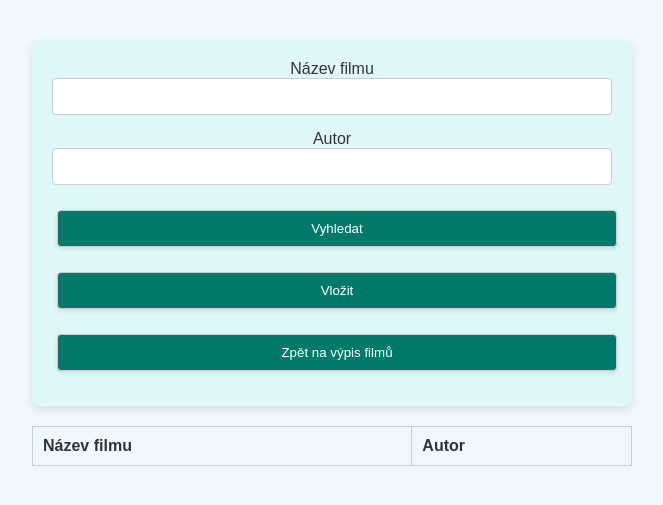
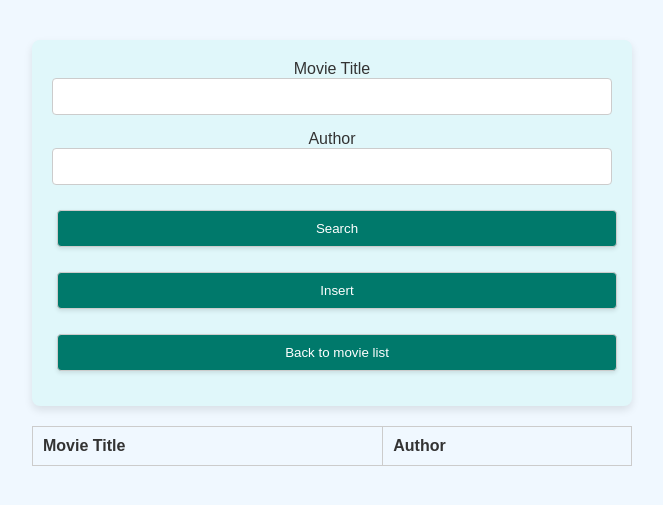
Before and after one commit to Lenkalaznovska/APP_Films, a PHP site: page / in a window 1280 px wide. Shown: the top 505 px of the page, without its empty margins (308-971 px from the left). Run offline with PHP 8.4, Linux system fonts and the light colour scheme; data that the repository does not hold is empty; some libraries are stand-ins or nearby versions.

Commit message:
Update index.php

```diff
--- a/index.php
+++ b/index.php
@@ -1,42 +1,41 @@
 <!DOCTYPE html>
-<html lang="cs-cz">
+<html lang="en">
 <head>
     <meta name="viewport" content="width=device-width, initial-scale=1">
     <meta http-equiv="Content-Type" content="text/html; charset=utf-8">
     <link rel="stylesheet" href="css/style.css">
     <link rel="icon" type="image/x-icon" href="favicon/favicon.png">
-
 </head>
 
 <body>
-    <!-- Formulář pro zadání informací o filmu -->
+    <!-- Form for entering movie information -->
     <div class="form">
         <form action="" method="POST">
-            <label for="nazevFilmu">Název filmu</label><br>
+            <label for="nazevFilmu">Movie Title</label><br>
             <input type="text" name="nazevFilmu"><br>
 
-            <label for="autor">Autor</label><br>
+            <label for="autor">Author</label><br>
             <input type="text" name="autor"><br>
 
-            <!-- Tlačítka pro vyhledávání, vložení a návrat zpět -->
-            <input class="vyhledat" type="submit" value="Vyhledat" name="Vyhledat">
-            <input class="vyhledat" type="submit" value="Vložit" name="Vlozit">
-            <input class="zpet" type="submit" value="Zpět na výpis filmů" name="VratSeNaSeznamFilmu">
+            <!-- Buttons for search, insert, and return -->
+            <input class="vyhledat" type="submit" value="Search" name="Vyhledat">
+            <input class="vyhledat" type="submit" value="Insert" name="Vlozit">
+            <input class="zpet" type="submit" value="Back to movie list" name="VratSeNaSeznamFilmu">
         </form>
     </div>
 
 <?php
-// Připojení k databázi
+// Database connection
 include "conn.php";
 
-// Vložení nového filmu
+// Inserting a new movie
 if ($_SERVER["REQUEST_METHOD"] == "POST" && isset($_POST["Vlozit"])) {
     $nazevFilmu = mysqli_real_escape_string($conn, $_POST["nazevFilmu"]);
     $autor = mysqli_real_escape_string($conn, $_POST["autor"]);
 
-    // Kontrola, zda jsou vyplněna povinná pole
+    // Check if required fields are filled
     if (!empty($nazevFilmu) && !empty($autor)) {
-        // Kontrola, zda film s daným názvem již existuje v databázi
+        // Check if a movie with the given title already exists in the database
         $sqlDuplicateCheck = "SELECT COUNT(*) as pocet FROM filmy WHERE `Název filmu` = ?";
         $stmt = $conn->prepare($sqlDuplicateCheck);
         $stmt->bind_param("s", $nazevFilmu);
@@ -45,18 +44,18 @@ if ($_SERVER["REQUEST_METHOD"] == "POST" && isset($_POST["Vlozit"])) {
         $stmt->fetch();
         $stmt->close();
 
-        // Pokud film již existuje, zobrazí se upozornění potvrzení o aktualizaci záznamu
+        // If the movie already exists, show confirmation alert for updating the record
         if ($duplicateResult > 0) {
-            echo "<p>Tento film již existuje v databázi s jiným autorem.</p>";
-            echo "<p>Opravdu chcete aktualizovat existující záznam s novým autorem?</p>";
+            echo "<p>This movie already exists in the database with a different author.</p>";
+            echo "<p>Do you really want to update the existing record with the new author?</p>";
             echo '<form action="" method="POST">
                     <input type="hidden" name="confirmUpdate" value="true">
                     <input type="hidden" name="nazevFilmu" value="' . htmlspecialchars($nazevFilmu) . '">
                     <input type="hidden" name="autor" value="' . htmlspecialchars($autor) . '">
-                    <input class="vyhledat" type="submit" value="Potvrdit aktualizaci" name="Potvrdit aktualizaci">
+                    <input class="vyhledat" type="submit" value="Confirm Update" name="Potvrdit aktualizaci">
                 </form>';
         } else {
-            // Pokud film neexistuje, provede se vložení nového záznamu
+            // If the movie does not exist, insert a new record
             $sql = "INSERT INTO filmy (`Název filmu`, `Autor`) VALUES (?, ?)";
             $stmt = $conn->prepare($sql);
             $stmt->bind_param("ss", $nazevFilmu, $autor);
@@ -64,17 +63,17 @@ if ($_SERVER["REQUEST_METHOD"] == "POST" && isset($_POST["Vlozit"])) {
             $stmt->close();
         }
     } else {
-        // Pokud nejsou vyplněna povinná pole, zobrazí se chybové hlášení
-        echo "<p>Vyplňte všechna povinná pole.</p>";
+        // If required fields are not filled, show error message
+        echo "<p>Fill in all required fields.</p>";
     }
 }
 
-// Zpracování potvrzení o aktualizaci existujícího záznamu
+// Handling confirmation for updating an existing record
 if ($_SERVER["REQUEST_METHOD"] == "POST" && isset($_POST["confirmUpdate"])) {
     $nazevFilmu = mysqli_real_escape_string($conn, $_POST["nazevFilmu"]);
     $newAutor = mysqli_real_escape_string($conn, $_POST["autor"]);
 
-    // Aktualizace autora pro existující film
+    // Updating the author for an existing movie
     $sql = "UPDATE filmy SET `Autor` = ? WHERE `Název filmu` = ?";
     $stmt = $conn->prepare($sql);
     $stmt->bind_param("ss", $newAutor, $nazevFilmu);
@@ -82,16 +81,16 @@ if ($_SERVER["REQUEST_METHOD"] == "POST" && isset($_POST["confirmUpdate"])) {
     $stmt->close();
 }
 
-// Zpracování formuláře pro vyhledání filmu
+// Processing the movie search form
 if ($_SERVER["REQUEST_METHOD"] == "POST" && isset($_POST["Vyhledat"])) {
     $nazevFilmu = $_POST["nazevFilmu"];
     $autor = $_POST["autor"];
 
-    // Prevence SQL injection
+    // Prevent SQL injection
     $nazevFilmu = mysqli_real_escape_string($conn, $nazevFilmu);
     $autor = mysqli_real_escape_string($conn, $autor);
 
-    // Sestavení SQL dotazu pro vyhledání filmu podle názvu a autora
+    // Construct SQL query to search for a movie by title and author
     $sql = "SELECT * FROM filmy WHERE `Název filmu` LIKE ? AND `Autor` LIKE ?";
     $stmt = $conn->prepare($sql);
     $nazevFilmuParam = "%$nazevFilmu%";
@@ -99,17 +98,17 @@ if ($_SERVER["REQUEST_METHOD"] == "POST" && isset($_POST["Vyhledat"])) {
     $stmt->bind_param("ss", $nazevFilmuParam, $autorParam);
     $stmt->execute();
 
-    // Získání výsledků a jejich zobrazení ve formě tabulky
+    // Fetch results and display them in a table
     $result = $stmt->get_result();
     $filmy = $result->fetch_all(MYSQLI_ASSOC);
 
     if (empty($filmy)) {
-        echo "<p>Tento film není v databázi.</p>";
+        echo "<p>This movie is not in the database.</p>";
     } else {
         echo "<table>
                 <tr>
-                    <th>Název filmu</th>
-                    <th>Autor</th>
+                    <th>Movie Title</th>
+                    <th>Author</th>
                 </tr>";
 
         foreach ($filmy as $f) {
@@ -122,14 +121,14 @@ if ($_SERVER["REQUEST_METHOD"] == "POST" && isset($_POST["Vyhledat"])) {
         echo "</table>";
     }
 } else {
-    // Zobrazení všech filmů
+    // Display all movies
     $sql = "SELECT * FROM filmy";
     $filmy = fetchAll($sql, $conn);
 
     echo "<table>
             <tr>
-                <th>Název filmu</th>
-                <th>Autor</th>
+                <th>Movie Title</th>
+                <th>Author</th>
             </tr>";
 
     foreach ($filmy as $f) {
@@ -144,7 +143,7 @@ if ($_SERVER["REQUEST_METHOD"] == "POST" && isset($_POST["Vyhledat"])) {
 ?>
 
     <footer>
-        <!-- Chat Tawk.to -->
+        <!-- Tawk.to chat -->
         <script type="text/javascript">
             var Tawk_API=Tawk_API||{}, Tawk_LoadStart=new Date();
             (function(){
```
